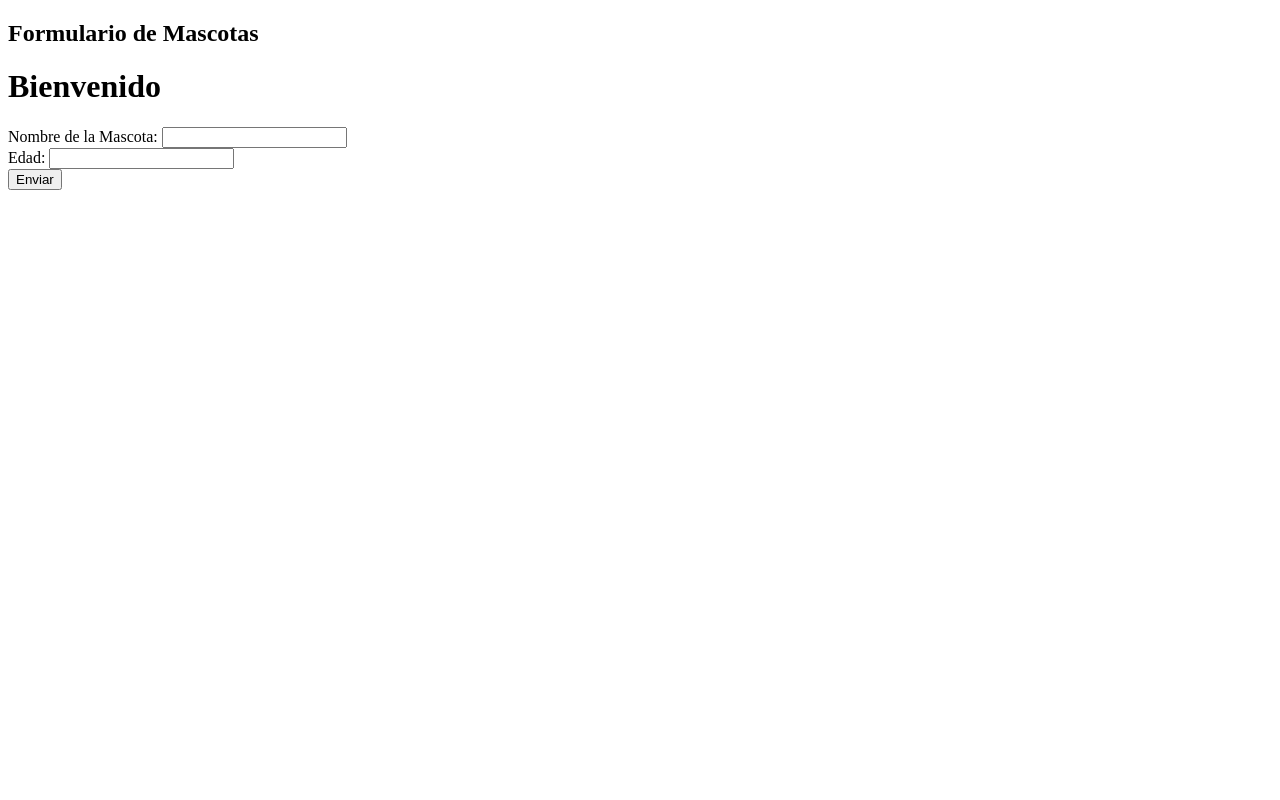
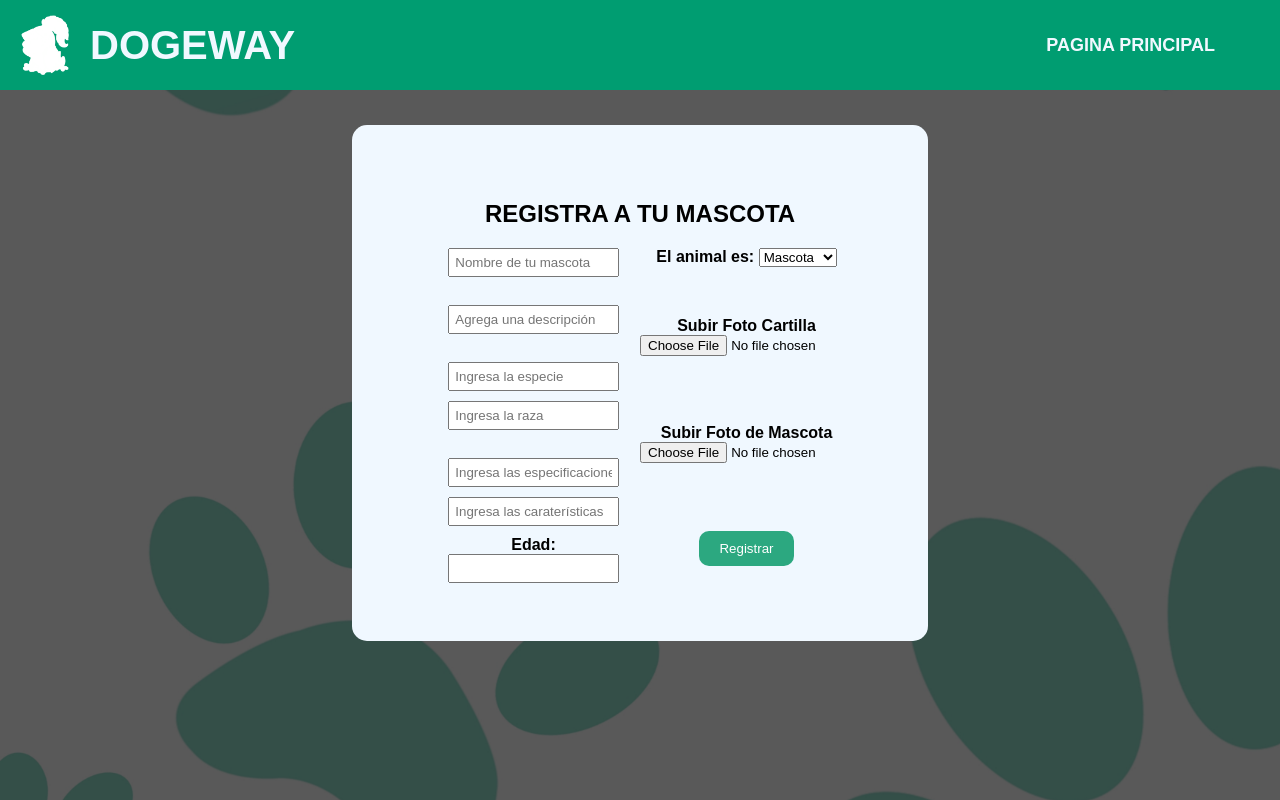
Before and after one commit to alph56/Dogeway, a PHP site: page /Dogeway/RegistroMascota/registro.php in a window 1280 px wide. Run offline with PHP 8.4, Linux system fonts and the light colour scheme; the visitor is signed in with stand-in values (Sample User, id 1); data comes from the database, SQL or seed files in the repository; data that the repository does not hold is empty.

Commit message:
Registro de mascotas
registro.php y regMasc.css añadidos

```diff
--- a/Dogeway/Inicio/home.php
+++ b/Dogeway/Inicio/home.php
@@ -24,7 +24,7 @@
               <li><a>ADOPCION</a><br>
                   <ul class="submenu">
                       <li><a>Ver Perfiles</a></li>
-                      <li><a>Registro de Adopción</a></li>
+                      <li><a href="http://localhost/Dogeway/RegistroMascota/registro.php">Registro de Adopción</a></li>
                       <li><a>Editar Perfil de Adopción</a></li>
                   </ul>
               </li>
--- /dev/null
+++ b/Dogeway/RegistroMascota/regMasc.css
@@ -0,0 +1,137 @@
+*{
+  padding: 0;
+  margin: 0;
+  box-sizing: border-box;
+}
+
+body {
+  font-family: Arial;
+  background-image: url(http://localhost/Dogeway/Imagenes/fondo_texto.jpg);
+  background-size: cover;
+  background-position: center;
+}
+
+header{
+  width: 100%;
+  height: 100vh;
+}
+
+.nav {
+  width: 100%;
+  background: #009d71;
+  display: flex;
+  align-items: center;
+  justify-content: space-between;
+  padding: 15px;
+  transition: all 1s ease;
+}
+
+.ranalogo{
+display: flex;
+align-items: center;
+}
+
+.logo{
+  font-size: 40px;
+  color:aliceblue;
+  font-weight: 100;
+  font-weight: bold;
+  padding-left: 15px;
+
+}
+
+.menu {
+  display: flex;
+
+}
+
+.menu li {
+  list-style: none;
+  margin: 10px;
+  color:aliceblue;
+  font-weight: bold;
+}
+
+.menu li a{
+  color:aliceblue;
+  text-decoration: none;
+  transition: all;
+  font-size: 18px;
+  padding: 40px;
+  font-family: Arial;
+}
+
+.menu li a:hover {
+  padding: 15px 20px;
+  background: #789dca;
+  color: black;
+  border-radius: 15px;
+  transition: 1s;
+}
+
+
+.rana{
+  height: 60px;
+  width: 60px;
+}
+
+.registromascota {
+  color: black;
+  background: aliceblue;
+  text-align: center;
+  width: 45%;
+  margin: 35px auto;
+  padding: 75px;
+  border-radius: 15px;
+  font-weight: bold;
+}
+
+.columna {
+  float: left;
+  width: 50%;
+  box-sizing: border-box;
+}
+
+.titulomasc {
+  font-size: 24px;
+  margin-bottom: 20px;
+  color: black;
+}
+
+.registromascota label {
+  display: block;
+  margin-bottom: 50px;
+}
+
+.registromascota input[type = "text"],
+.registromascota input[type = "number"] {
+  width: 80%;
+  padding: 5px;
+  margin-bottom: 10px;
+}
+
+.registro input[type="file"] {
+  display: none;
+}
+
+.registromascota input[type="submit"] {
+  background-color: #2ca880;
+  color: #fff;
+  padding: 10px 20px;
+  border: none;
+  cursor: pointer;
+  border-radius: 10px;
+
+}
+
+label {
+  display: block;
+  margin-bottom: 10px;
+}
+
+
+#error-message {
+  font-size: 14px;
+  margin-top: 10px;
+  color: red;
+}
--- a/Dogeway/RegistroMascota/registro.php
+++ b/Dogeway/RegistroMascota/registro.php
@@ -10,31 +10,91 @@
     $user->setUser($userSession->getCurrentUser());
     //ABAJO TMBN ESTA EL OTRO PEDAZO DEL BLOQUE, PONERLO AL FINAL
 ?>
-    <!DOCTYPE html>
-    <html lang="es">
+
+<!DOCTYPE html>
+<html>
     <head>
-        <meta charset="UTF-8">
-        <meta name="viewport" content="width=device-width, initial-scale=1.0">
-        <title>Agregar Mascota</title>
+        <link href="regMasc.css" rel="stylesheet" type="text/css" />
+        <title>Registro de Mascota</title>
+
+        <script>
+            function mostrarError(mensaje) {
+                var errorElement = document.getElementById('error-message');
+                if (errorElement) {
+                    errorElement.textContent = mensaje;
+                    errorElement.style.display = 'block';
+                }
+            }
+        </script>
     </head>
     <body>
 
-    <h2>Formulario de Mascotas</h2>
-    <h1>Bienvenido <?php echo $user->getNombre(); echo $user->getuserId(); echo $user->getusername(); ?> </h1>
+    <nav class="nav">
+        <div class="ranalogo">
+            <img class="rana" src="../Imagenes/Rana_blanco.png">
+            <div class="logo"> DOGEWAY</div>
+        </div>
+        <ul class="menu">
+            <li><a href="../index.php">PAGINA PRINCIPAL</a></li>
+        </ul>
+    </nav>
 
-    <form action="" method="post">
-        <label for="nombreMascota">Nombre de la Mascota:</label>
-        <input type="text" name="nombreMascota" required><br>
+    <div class="registromascota">
+        <h2 class="titulomasc">REGISTRA A TU MASCOTA</h2>
 
-        <label for="edad">Edad:</label>
-        <input type="number" name="edad" required><br>
+        <div id="error-message" style="color: red; font-family: Verdana, Geneva, Tahoma, sans-serif; font-size: 12px; margin-bottom: 17px;"></div>
+        <?php
+            if (isset($_GET['error'])) {
+                $errorRegistro = urldecode($_GET['error']);
+                echo '<script>';
+                echo 'mostrarError("' . $errorRegistro . '");';
+                echo '</script>';
+            }
+        ?>
 
-        <input type="submit" value="Enviar">
-    </form>
+        <form action="enviar_email.php" method="post">
+            <div class="columna">
 
-    </body>
-    </html>
+                <input type="text" name="nombreMascota" required placeholder="Nombre de tu mascota"><br><br>
+                <input type="text" name="descripcion" required placeholder="Agrega una descripción"><br><br>
+                <input type="text" name="especie" required placeholder="Ingresa la especie">
+                <input type="text" name="raza" required placeholder="Ingresa la raza"><br><br>
 
+                <input type="text" name="especificaciones" required placeholder="Ingresa las especificaciones">
+                <input type="text" name="caracteristicas" required placeholder="Ingresa las caraterísticas">
+
+                <label for="edad">Edad:
+                    <input type="number" name="edad" required><br>
+                </label>
+
+            </div>
+
+            <div class="columna">
+
+                <label for="status"> El animal es:
+                    <select id="opciones" name="status">
+                        <option value="0">Mascota</option>
+                        <option value="1">Adopción</option>
+                    </select>
+                </label>
+
+                <label class="custom-file-upload">
+                    <span class="file-upload-text" id="file-text">Subir Foto Cartilla</span>
+                    <input type="file" id ="archivo" name="archivo" accept=".jpg, .jpeg, .png" required onchange="handleFileChange()"/>
+                    <img id="selected-image" class="selected-image" style="display: none;" alt="Imagen seleccionada">
+                </label><br>
+
+                <label class="custom-file-upload">
+                    <span class="file-upload-text" id="file-text">Subir Foto de Mascota</span>
+                    <input type="file" id ="archivo" name="archivo" accept=".jpg, .jpeg, .png" required onchange="handleFileChange()"/>
+                    <img id="selected-image" class="selected-image" style="display: none;" alt="Imagen seleccionada">
+                </label><br>
+
+            </div>
+
+            <input type="submit" name="registrar" value="Registrar">
+        </form>
+    </div>
 <?php
 //ESTE BLOQUE ES EL ULTIMO AL FINAL DE CADA PEDAZO DE HTML
 } else {header("Location: ../Inicio/index.php");
```
